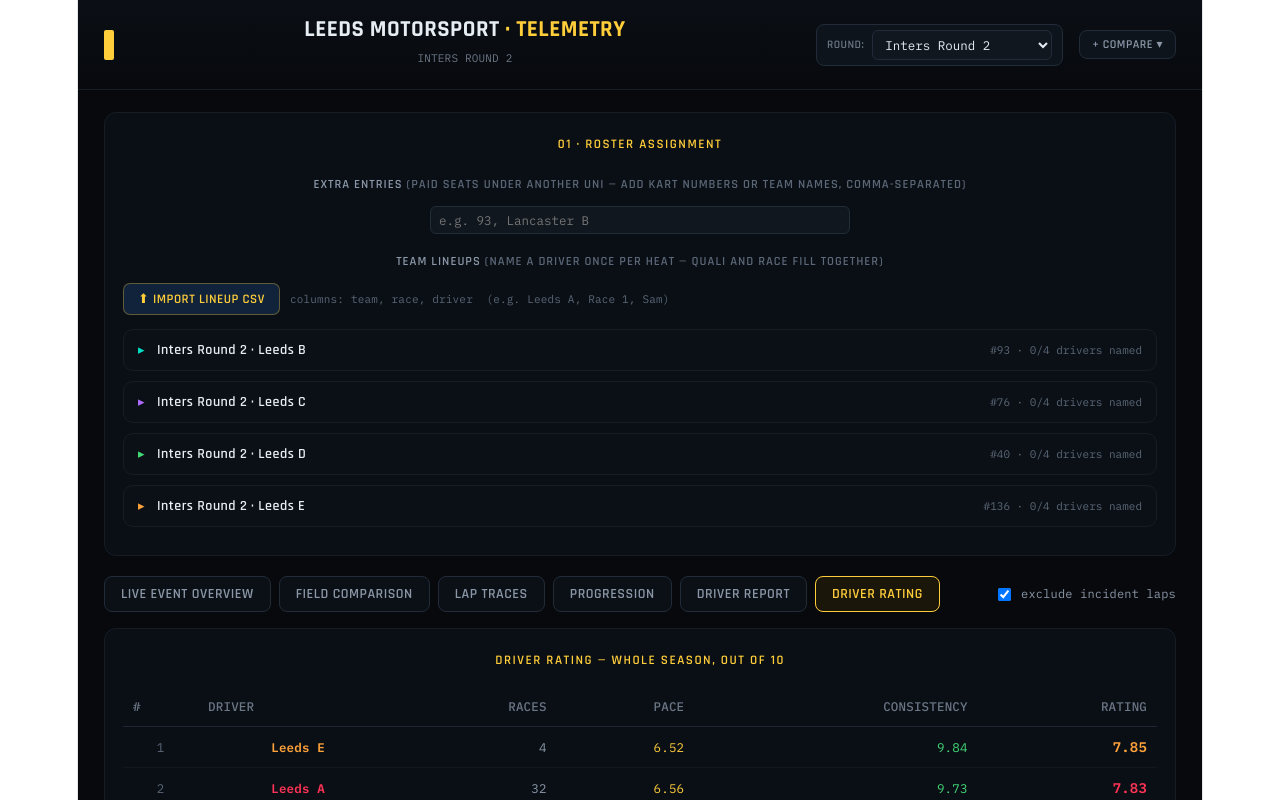
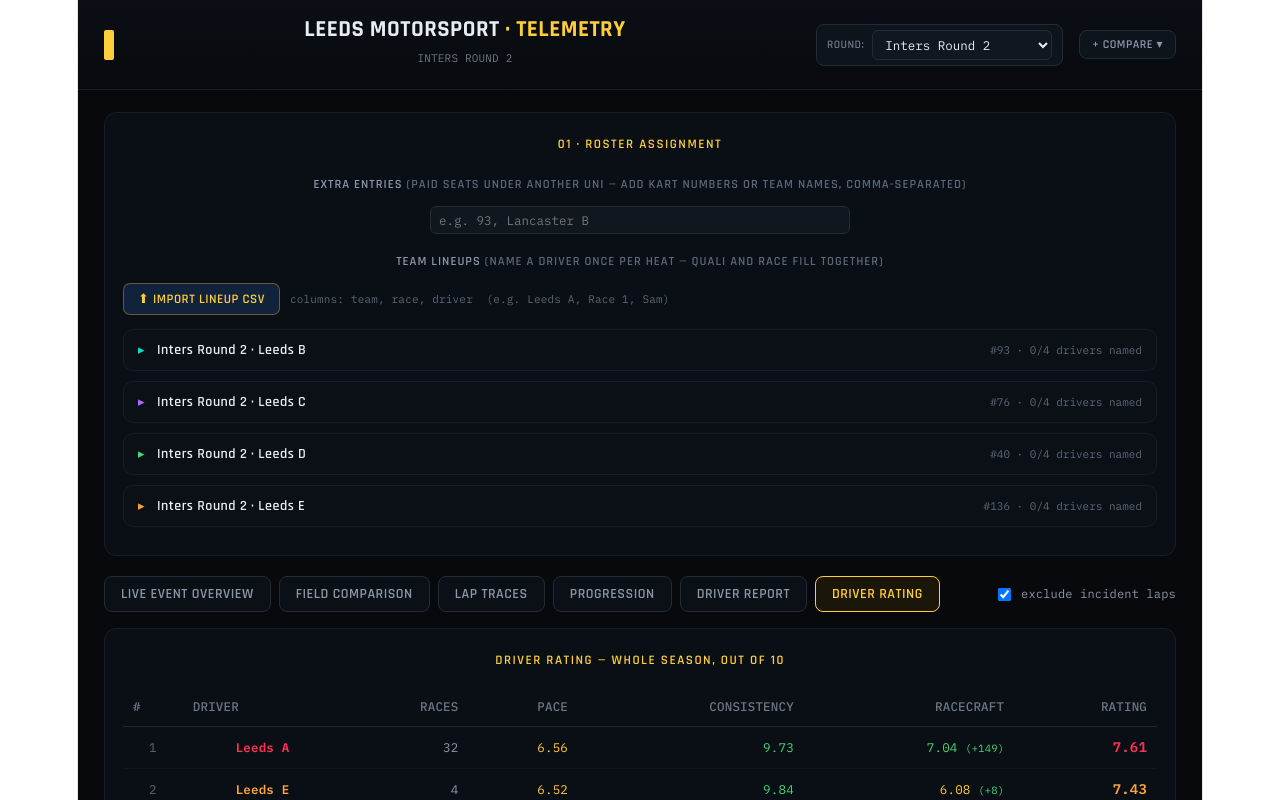
Before and after one commit to KaiAsk/Pitwall, a React (Vite) app in the folder dashboard/: page / in a window 1280 px wide. Both pictures are taken after a click on the button "DRIVER RATING". Shown: the top 800 px of the page. Built offline with nearby package versions, Linux system fonts and the light colour scheme.

Commit message:
Add files via upload

```diff
--- a/dashboard/src/App.jsx
+++ b/dashboard/src/App.jsx
@@ -138,6 +138,29 @@ function fieldStats(session) {
 /* Ranks every kart in a session on the fastest 50% of its clean laps.
    Clean = lap 1 dropped, within 110% of class fastest AND 105% of own fastest.
    Z-score = average per-lap standardised pace vs the field (negative = faster). */
+// Reconstruct net positions gained (signed) per kart from lap times alone:
+// rank by (laps completed, then cumulative time) at the first lap vs the finish.
+function racecraftGain(session) {
+  const karts = (session.allKarts || []).map((k) => k.num);
+  if (!session.laps || !session.laps.length || karts.length < 2) return {};
+  const lap1 = {}, total = {}, done = {};
+  karts.forEach((k) => { total[k] = 0; done[k] = 0; });
+  session.laps.forEach(({ lap, times }) => {
+    karts.forEach((k) => {
+      const t = times[k];
+      if (t != null) { total[k] += t; done[k] += 1; if (lap === 1) lap1[k] = t; }
+    });
+  });
+  const started = karts.filter((k) => lap1[k] != null);
+  const finishers = karts.filter((k) => done[k] > 0);
+  if (started.length < 2 || finishers.length < 2) return {};
+  const startPos = {}; [...started].sort((a, b) => lap1[a] - lap1[b]).forEach((k, i) => { startPos[k] = i + 1; });
+  const finishPos = {}; [...finishers].sort((a, b) => (done[b] - done[a]) || (total[a] - total[b])).forEach((k, i) => { finishPos[k] = i + 1; });
+  const gained = {};
+  karts.forEach((k) => { if (startPos[k] != null && finishPos[k] != null) gained[k] = startPos[k] - finishPos[k]; });
+  return gained;
+}
+
 function driverReport(session, leedsNums = [], extraNums = []) {
   if (!session || !session.laps || !session.laps.length) return null;
   const fieldKarts = (session.allKarts && session.allKarts.length) ? session.allKarts : session.karts;
@@ -720,21 +743,25 @@ export default function App() {
       if (!/race/i.test(s.raceLabel) || /quali/i.test(s.raceLabel)) return;  // real races only, no qualifying
       const report = driverReport(s, extraTeams, extraNums);
       if (!report) return;
+      const gains = racecraftGain(s);
       report.rows.forEach((r) => {
         if (!r.isLeeds) return;
         const name = assign[`${s.id}|${r.num}`]?.trim() || r.team;
         const cv = r.avg ? (r.sd / r.avg) * 100 : 5;       // coefficient of variation %
-        agg[name] = agg[name] || { name, team: r.teamLetter, pace: [], cons: [], races: 0 };
+        agg[name] = agg[name] || { name, team: r.teamLetter, pace: [], cons: [], race: [], gain: [], races: 0 };
         agg[name].pace.push(clamp(5 - (r.z ?? 0) * 2.5));    // z -2 -> 10, 0 -> 5, +2 -> 0
         agg[name].cons.push(clamp(10 - (cv - 0.4) * 7.3));   // 0.4% -> 10, 1.5% -> ~2
+        if (gains[r.num] != null) { agg[name].race.push(clamp(5 + gains[r.num] * 0.7)); agg[name].gain.push(gains[r.num]); }
         agg[name].races += 1;
       });
     });
     const avg = (a) => (a.length ? a.reduce((x, y) => x + y, 0) / a.length : 0);
+    const sum = (a) => a.reduce((x, y) => x + y, 0);
     return Object.values(agg).map((d) => {
-      const pace = avg(d.pace), cons = avg(d.cons);
-      const overall = pace * 0.60 + cons * 0.40;
-      return { ...d, pace, cons, overall };
+      const pace = avg(d.pace), cons = avg(d.cons), race = avg(d.race);
+      const hasRace = d.race.length > 0;
+      const overall = hasRace ? pace * 0.50 + cons * 0.30 + race * 0.20 : pace * 0.60 + cons * 0.40;
+      return { ...d, pace, cons, race, hasRace, netGain: sum(d.gain), overall };
     }).sort((a, b) => b.overall - a.overall);
   }, [seasonSessions, assign, extraTeams, extraNums]);
 
@@ -1212,7 +1239,7 @@ export default function App() {
                     <table className="mono" style={{ width: "100%", borderCollapse: "collapse", fontSize: 12.5, minWidth: 480 }}>
                       <thead>
                         <tr style={{ color: "#6b7685" }}>
-                          {["#", "DRIVER", "RACES", "PACE", "CONSISTENCY", "RATING"].map((h, i) => (
+                          {["#", "DRIVER", "RACES", "PACE", "CONSISTENCY", "RACECRAFT", "RATING"].map((h, i) => (
                             <th key={h} style={{ padding: "6px 10px", textAlign: i < 2 ? "left" : "right", borderBottom: "1px solid #1e2733", fontWeight: 500 }}>{h}</th>
                           ))}
                         </tr>
@@ -1230,6 +1257,11 @@ export default function App() {
                               <td style={{ padding: "7px 10px", textAlign: "right", color: "#8b97a7" }}>{d.races}</td>
                               <td style={{ padding: "7px 10px", textAlign: "right" }}>{bar(d.pace)}</td>
                               <td style={{ padding: "7px 10px", textAlign: "right" }}>{bar(d.cons)}</td>
+                              <td style={{ padding: "7px 10px", textAlign: "right" }}>
+                                {d.hasRace ? (
+                                  <>{bar(d.race)} <span style={{ color: d.netGain >= 0 ? "#43d977" : "#ff8a5b", fontSize: 10.5 }}>({d.netGain >= 0 ? "+" : ""}{d.netGain})</span></>
+                                ) : <span style={{ color: "#3a4655" }}>—</span>}
+                              </td>
                               <td style={{ padding: "7px 10px", textAlign: "right", color: c, fontWeight: 700, fontSize: 14 }}>{d.overall.toFixed(2)}</td>
                             </tr>
                           );
@@ -1237,9 +1269,9 @@ export default function App() {
                       </tbody>
                     </table>
                     <div className="mono" style={{ fontSize: 10, color: "#5b6776", marginTop: 12, lineHeight: 1.5 }}>
-                      Rating = 60% pace (lap speed vs the field, per-lap) + 40% consistency (lap-time spread),
-                      combined across every race in the season where the driver is named. "Races" shows how many that is.
-                      Racecraft/overtakes is left out until the scraper pulls reliable grid and overtake data.
+                      Rating = 50% pace + 30% consistency + 20% racecraft (or 60/40 pace/consistency if no race-position data).
+                      Racecraft is net positions gained or lost, reconstructed from lap times (running order at the start vs the finish) —
+                      the green/red number is the net change. Qualifying sessions are excluded. Combined across the whole season.
                     </div>
                   </div>
                 )}
```
